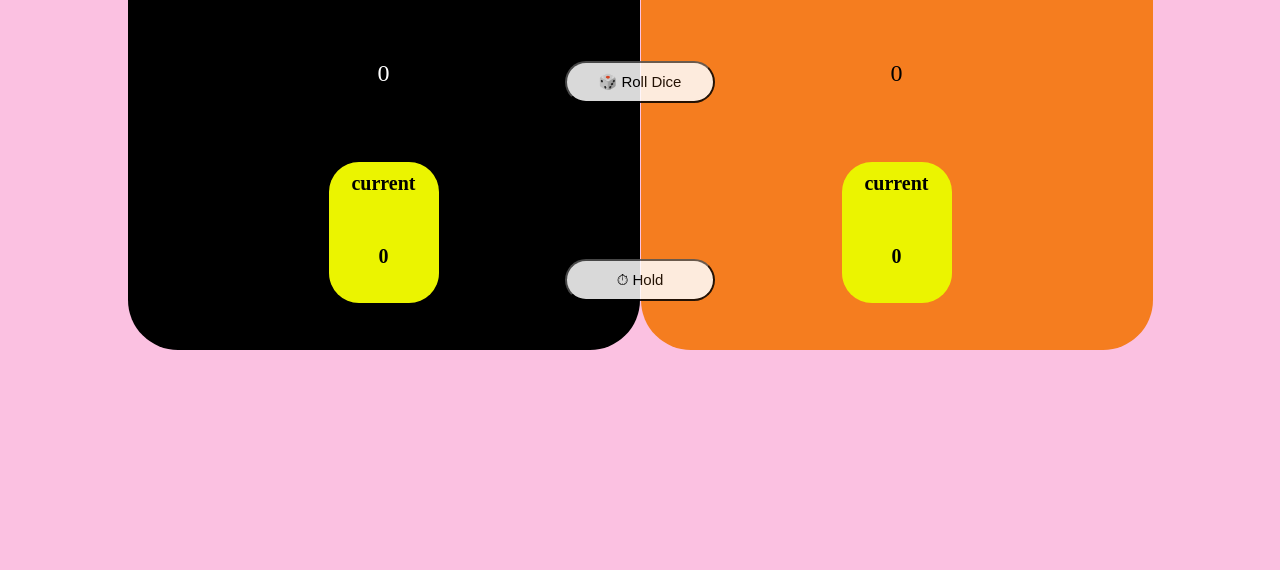
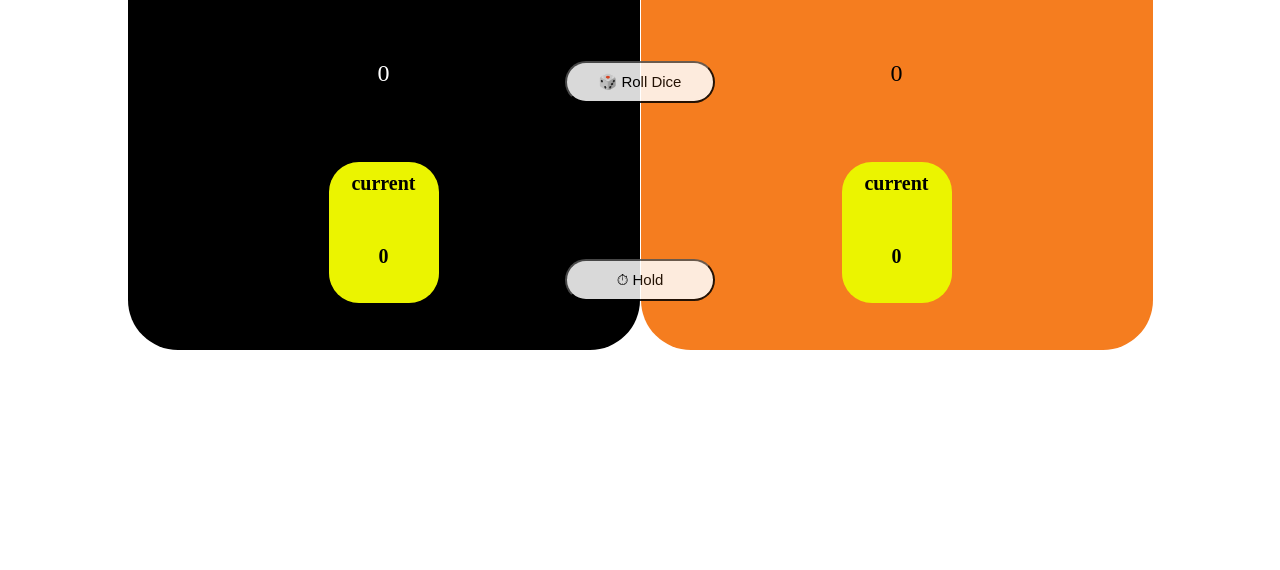
Before and after one commit to mohammadr1997/Pig_Game, a plain HTML site: page index.html in a window 1280 px wide. Shown: the part 230-800 px from the top of the page. Drawn offline with Linux system fonts and the light colour scheme.

Commit message:
final changes ui

```diff
--- a/style.css
+++ b/style.css
@@ -12,7 +12,7 @@
   --tertiary: "#EBF400";
 }
 body {
-  background-color: #fbc1e1;
+  background-color: white;
   position: relative;
 }
 .player {
```
Also changed, not shown: Images/project/pig-game.png.
